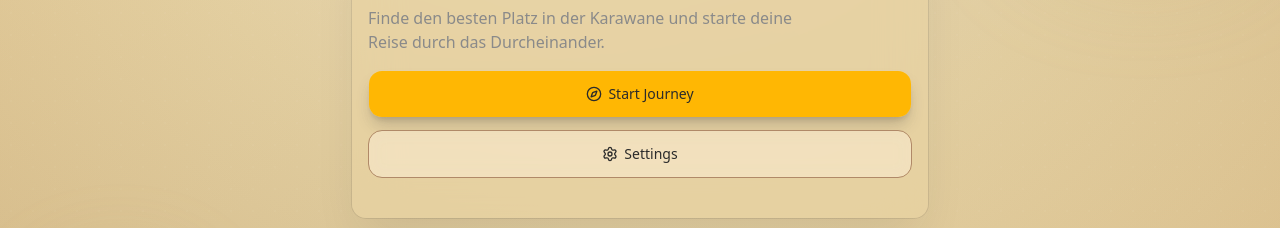
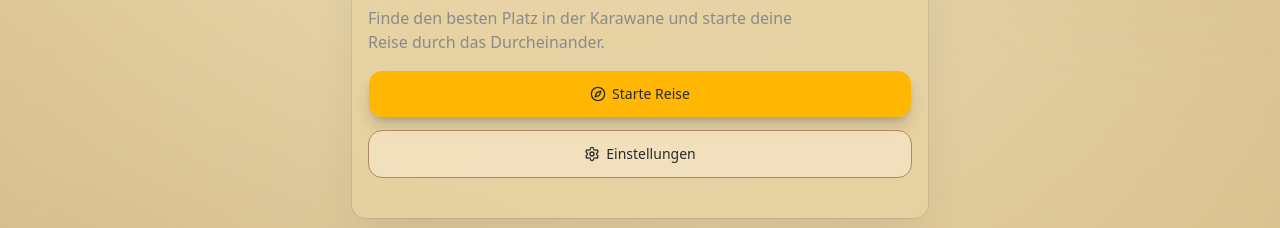
Before and after one commit to dus-tin9/Caravan-Chaos, a React (Vite) app in the folder my-app/: page /main in a window 1280 px wide. Shown: the part 328-556 px from the top of the page. Built offline with nearby package versions, Linux system fonts and the light colour scheme.

Commit message:
refactor: titles for buttons

```diff
--- a/my-app/src/components/MainMenu.jsx
+++ b/my-app/src/components/MainMenu.jsx
@@ -43,7 +43,7 @@ function MainMenu() {
                         onClick={() => navigate(routes.levelById(DEFAULT_LEVEL_ID))}
                     >
                         <Compass className='size-4' />
-                        Start Journey
+                        Starte Reise
                     </Button>
 
                     <Button
@@ -53,7 +53,7 @@ function MainMenu() {
                         onClick={() => navigate(routes.settings)}
                     >
                         <Settings className='size-4' />
-                        Settings
+                        Einstellungen
                     </Button>
                 </CardContent>
             </Card>
```
